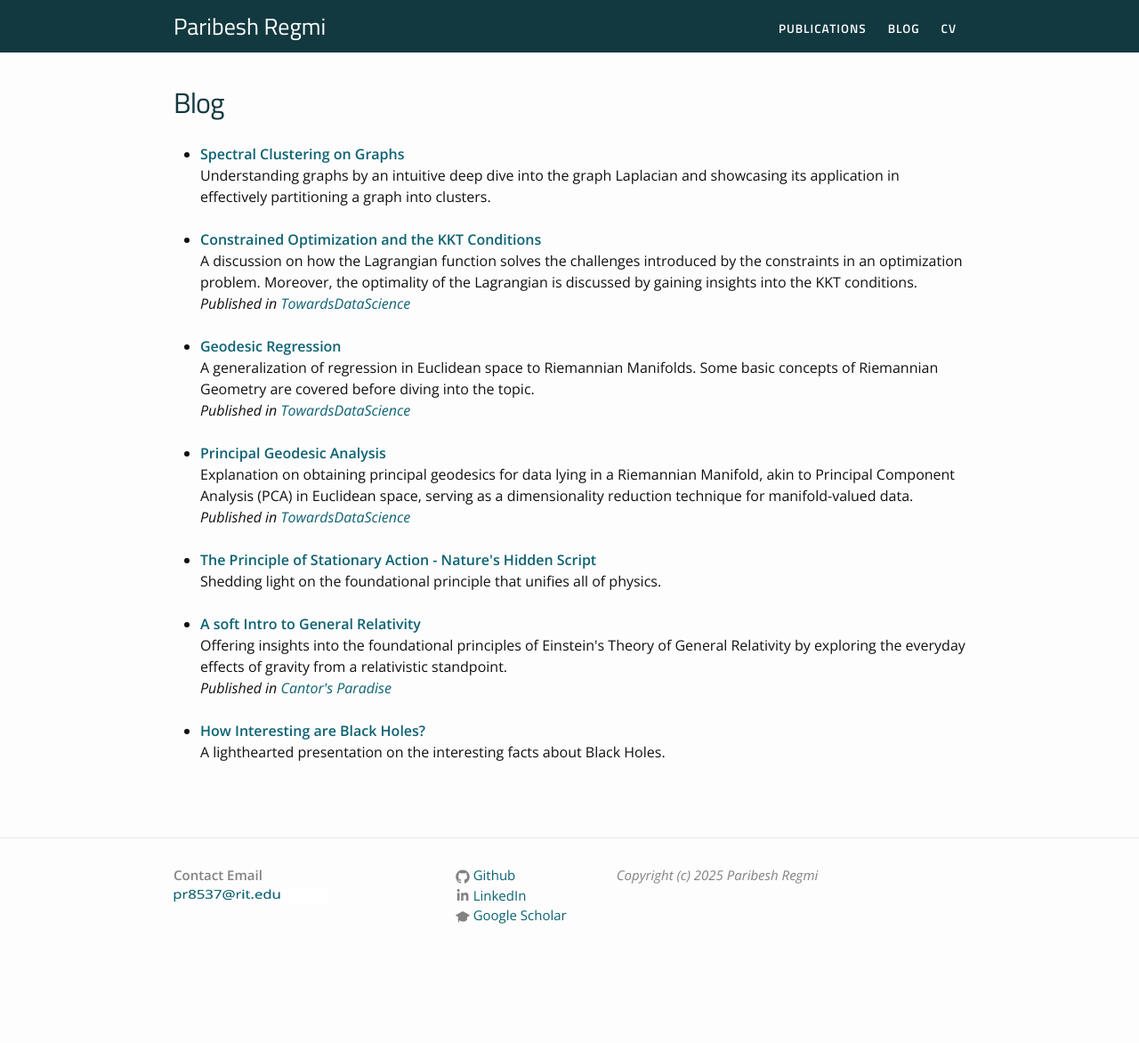
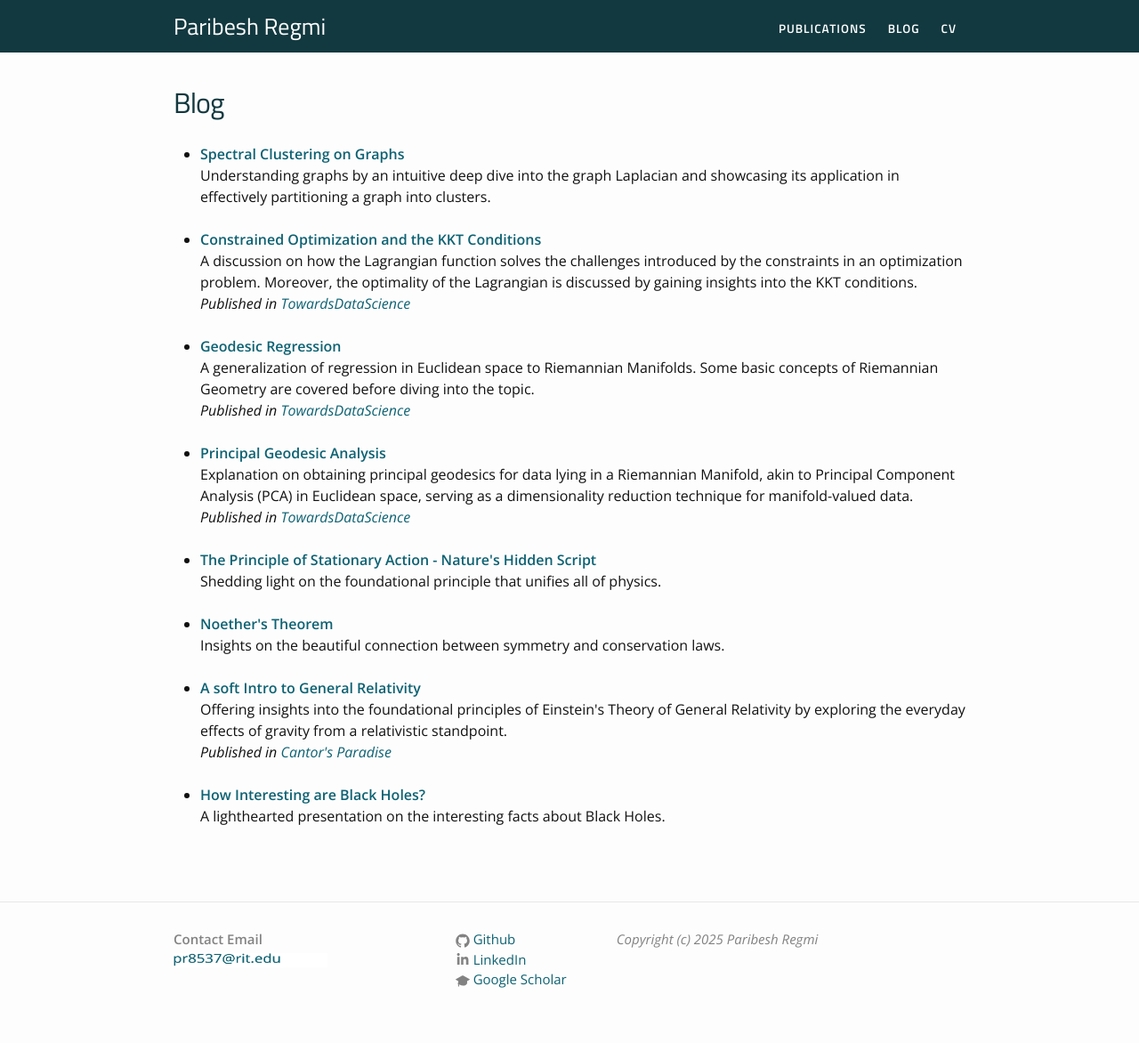
Before and after one commit to paribeshregmi/paribeshregmi.github.io, a Jekyll site: the page built from assets/pages/blog.markdown, in a window 1280 px wide. Shown: the whole page at 89% size. Built offline with Jekyll 4.4.1, drawn with Linux system fonts in a browser that asks for light colours; before the commit the page ends 1100 px from its top, so only the background shows below that.

Commit message:
Update blog.markdown

```diff
--- a/assets/pages/blog.markdown
+++ b/assets/pages/blog.markdown
@@ -28,6 +28,10 @@ permalink: /blog/
         Shedding light on the foundational principle that unifies all of physics.
        </li><br>
     <li>
+    <b><a href="https://paribeshregmi.medium.com/the-principle-of-stationary-action-c69237bd4ea2" target="_blank" rel="noopener noreferrer">Noether's Theorem</a></b><br>
+        Insights on the beautiful connection between symmetry and conservation laws.
+       </li><br>
+    <li>
     <b><a href="https://paribeshregmi.medium.com/a-soft-intro-to-general-relativity-aa46da221747" target="_blank" rel="noopener noreferrer">A soft Intro to General Relativity</a></b><br>
         Offering insights into the foundational principles of Einstein's Theory of General Relativity by exploring the everyday effects of gravity from a relativistic standpoint.<br>
         <em> Published in <a href="https://www.cantorsparadise.com/" target="_blank" rel="noopener noreferrer">Cantor's Paradise</a><br></em>
```
